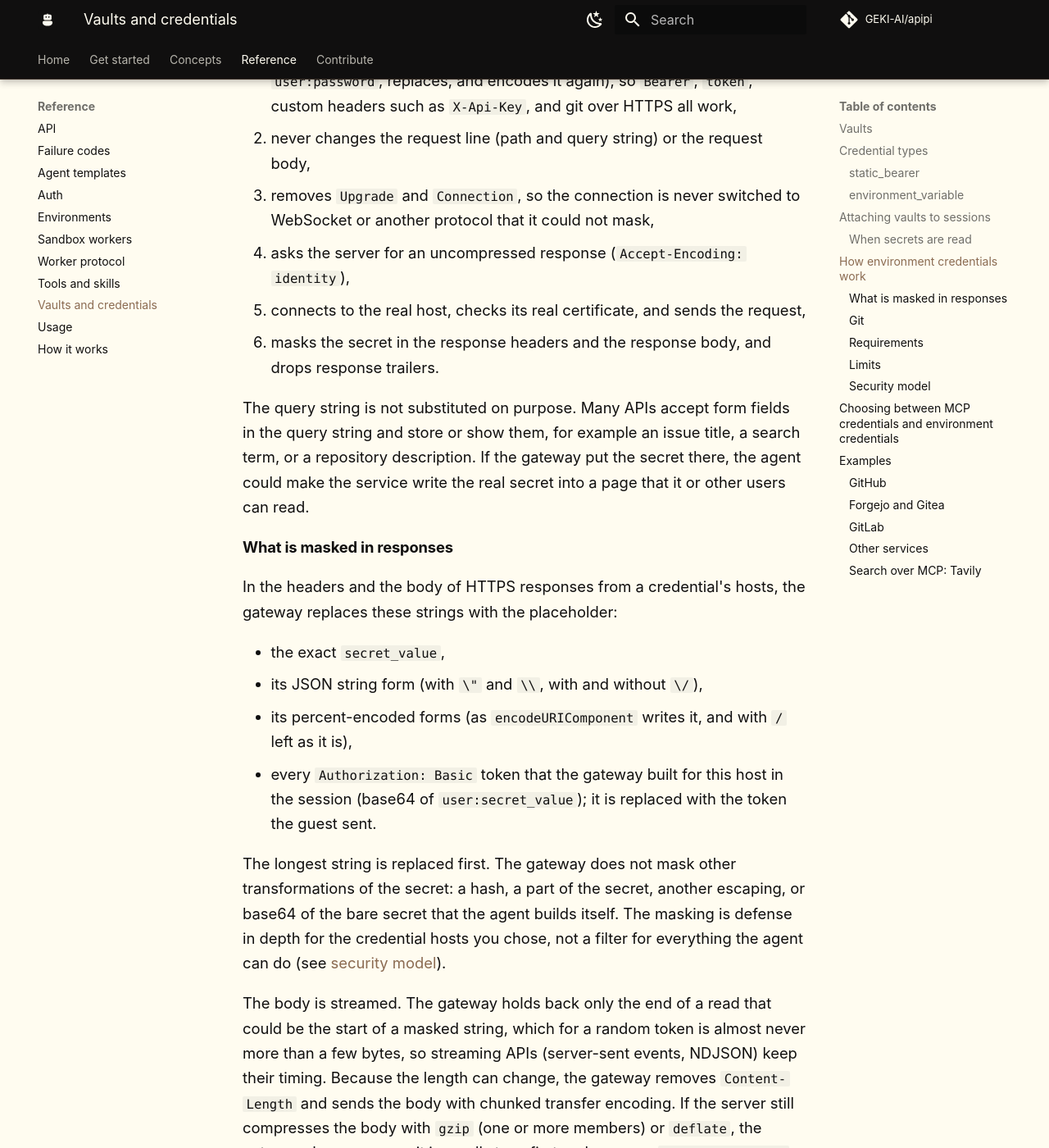
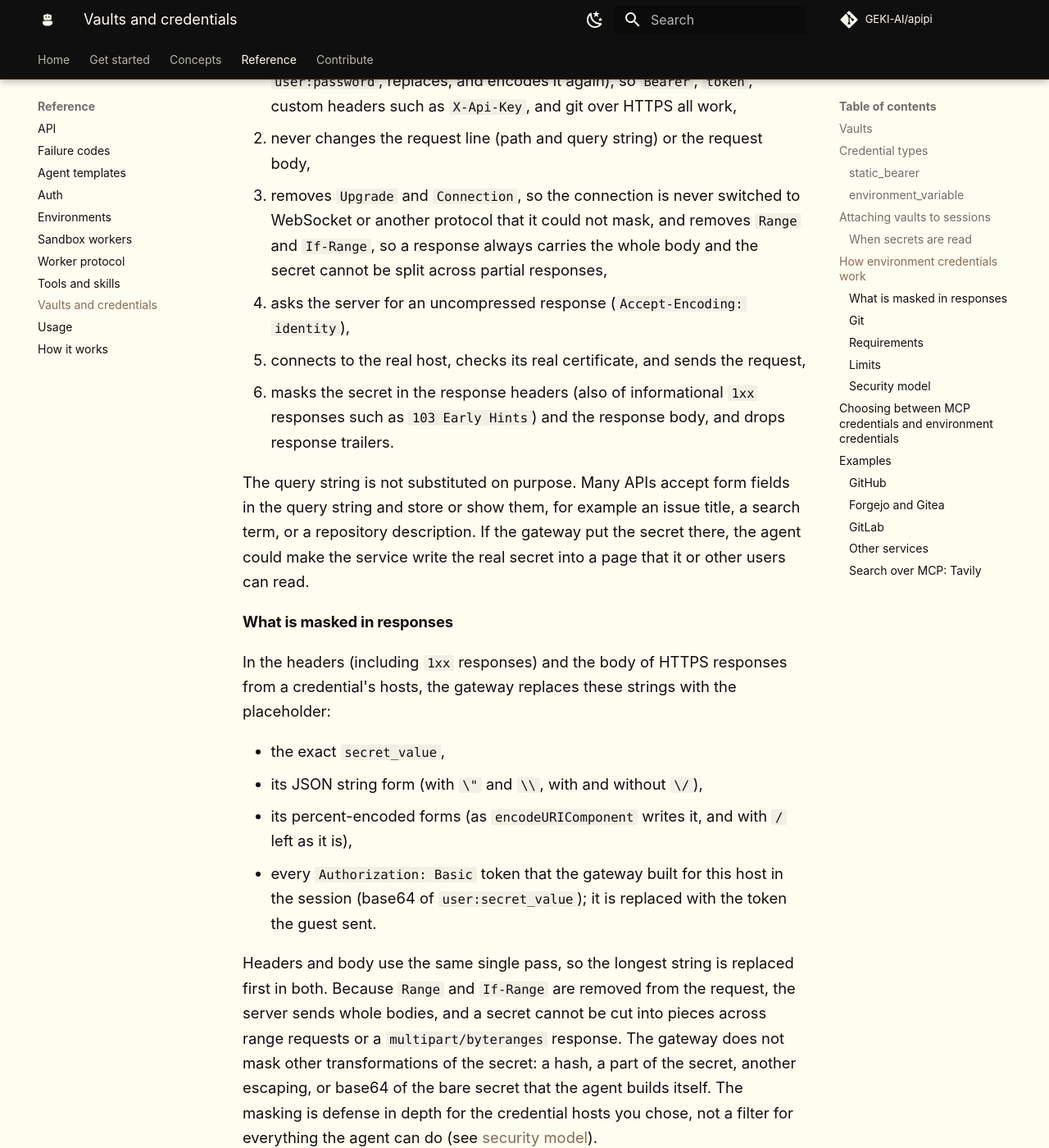
Before and after one commit to GEKI-AI/apipi, an MkDocs documentation site: the page built from docs/vaults.md, in a window 1280 px wide and 1400 px high, scrolled down 7069 px. Shown: the whole window at 82% size. Built offline with MkDocs 1.6.1 and Material for MkDocs 9.7.7, drawn with Linux system fonts in a browser that asks for light colours; comment, search, counter and statistics services are not loaded.

Commit message:
Mask encodeURIComponent and 1xx headers, strip Range on credential hosts
Co-Authored-By: Claude Opus 5.5 <noreply@anthropic.com>

```diff
--- a/docs/vaults.md
+++ b/docs/vaults.md
@@ -252,11 +252,14 @@ credential's `allowed_hosts`, the gateway:
    request body,
 3. removes `Upgrade` and `Connection`, so the connection is never
    switched to WebSocket or another protocol that it could not mask,
+   and removes `Range` and `If-Range`, so a response always carries the
+   whole body and the secret cannot be split across partial responses,
 4. asks the server for an uncompressed response (`Accept-Encoding:
    identity`),
 5. connects to the real host, checks its real certificate, and sends
    the request,
-6. masks the secret in the response headers and the response body, and
+6. masks the secret in the response headers (also of informational
+   `1xx` responses such as `103 Early Hints`) and the response body, and
    drops response trailers.
 
 The query string is not substituted on purpose. Many APIs accept form
@@ -267,8 +270,9 @@ the real secret into a page that it or other users can read.
 
 #### What is masked in responses
 
-In the headers and the body of HTTPS responses from a credential's
-hosts, the gateway replaces these strings with the placeholder:
+In the headers (including `1xx` responses) and the body of HTTPS
+responses from a credential's hosts, the gateway replaces these strings
+with the placeholder:
 
 - the exact `secret_value`,
 - its JSON string form (with `\"` and `\\`, with and without `\/`),
@@ -278,7 +282,11 @@ hosts, the gateway replaces these strings with the placeholder:
   host in the session (base64 of `user:secret_value`); it is replaced
   with the token the guest sent.
 
-The longest string is replaced first. The gateway does not mask other
+Headers and body use the same single pass, so the longest string is
+replaced first in both. Because `Range` and `If-Range` are removed from
+the request, the server sends whole bodies, and a secret cannot be cut
+into pieces across range requests or a `multipart/byteranges` response.
+The gateway does not mask other
 transformations of the secret: a hash, a part of the secret, another
 escaping, or base64 of the bare secret that the agent builds itself.
 The masking is defense in depth for the credential hosts you chose, not
```
Also changed, not shown: specs/decisions/0016-egress-gateway.md (+6 -3 lines), 3 other files.
